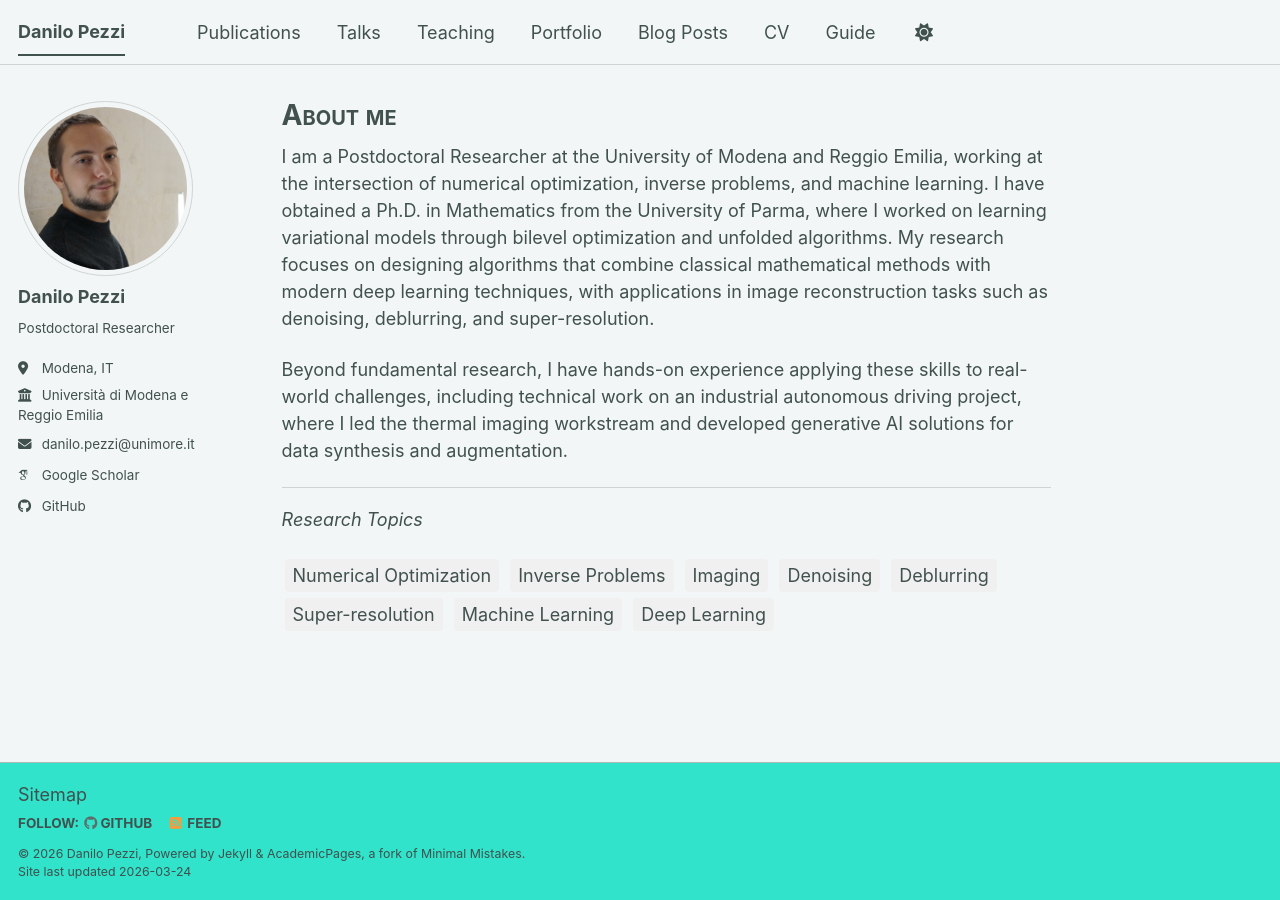
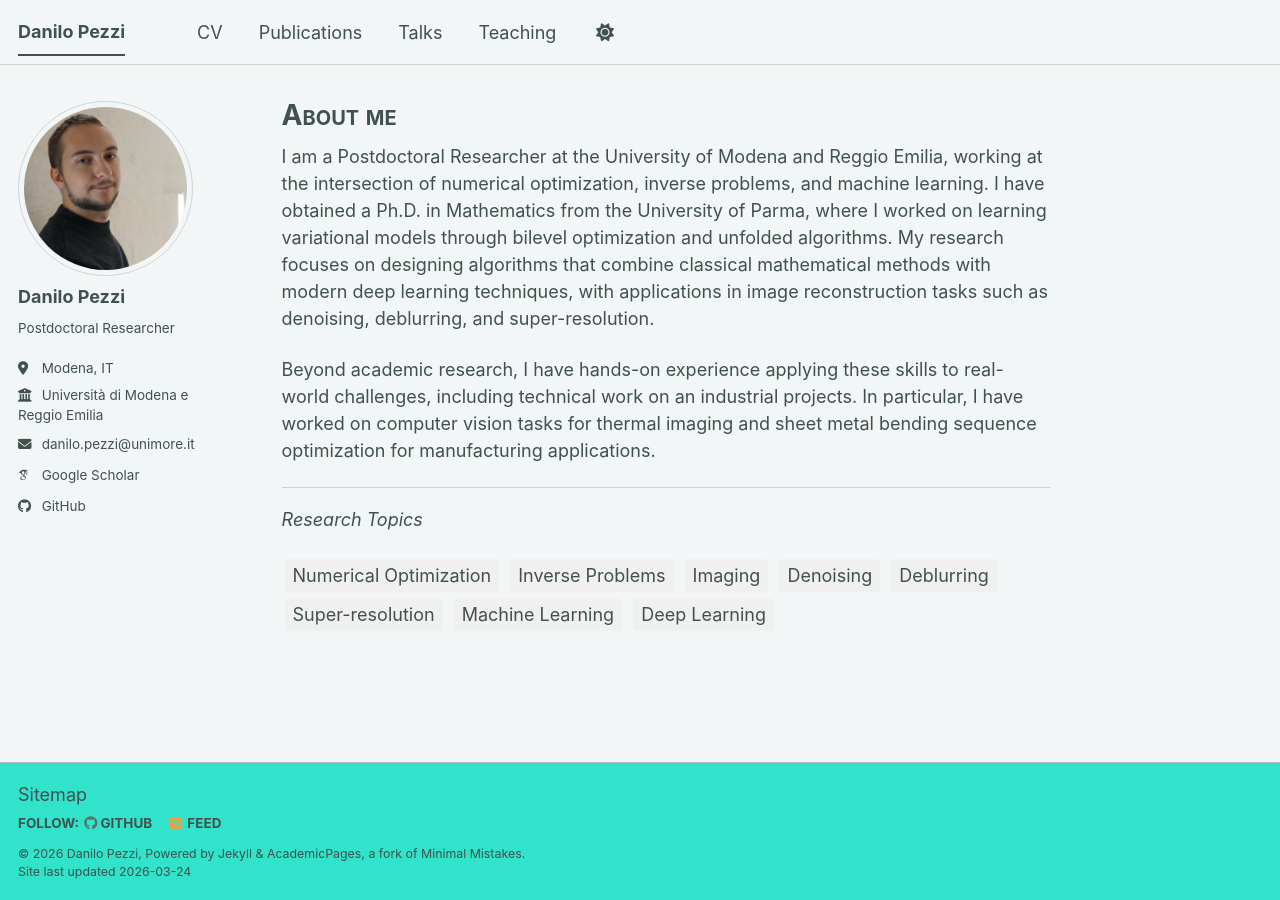
Before and after one commit to DaniloPezzi/DaniloPezzi, a Jekyll site: the page built from _pages/about.md, in a window 1280 px wide. Built offline with Jekyll 4.4.1, drawn with Linux system fonts in a browser that asks for light colours; some web fonts are replaced; a script bundle is joined from its source files by our own code; library files that are not in the unit come from our copies.

Commit message:
Refined homepage

```diff
--- a/_data/navigation.yml
+++ b/_data/navigation.yml
@@ -8,6 +8,9 @@
 #      Markdown formatted page while the second is generated using JSON.
 
 main:
+  - title: "CV"
+    url: /cv/
+
   - title: "Publications"
     url: /publications/
 
@@ -17,17 +20,8 @@ main:
   - title: "Teaching"
     url: /teaching/
 
-  - title: "Portfolio"
-    url: /portfolio/
-
-  - title: "Blog Posts"
-    url: /year-archive/
-
-  - title: "CV"
-    url: /cv/
+  # - title: "Portfolio"
+  #   url: /portfolio/
 
   # - title: "CV"
   #   url: /cv-json/
-
-  - title: "Guide"
-    url: /markdown/
--- a/_pages/about.md
+++ b/_pages/about.md
@@ -10,7 +10,7 @@ redirect_from:
 I am a Postdoctoral Researcher at the University of Modena and Reggio Emilia, working at the intersection of numerical optimization, inverse problems, and machine learning. I have obtained a Ph.D. in Mathematics from the University of Parma, where I worked on learning variational models through bilevel optimization and unfolded algorithms.
 My research focuses on designing algorithms that combine classical mathematical methods with modern deep learning techniques, with applications in image reconstruction tasks such as denoising, deblurring, and super-resolution.
 
-Beyond fundamental research, I have hands-on experience applying these skills to real-world challenges, including technical work on an industrial autonomous driving project, where I led the thermal imaging workstream and developed generative AI solutions for data synthesis and augmentation.
+Beyond academic research, I have hands-on experience applying these skills to real-world challenges, including technical work on an industrial projects. In particular, I have worked on computer vision tasks for thermal imaging and sheet metal bending sequence optimization for manufacturing applications.
 
 ---
 *Research Topics*
```
